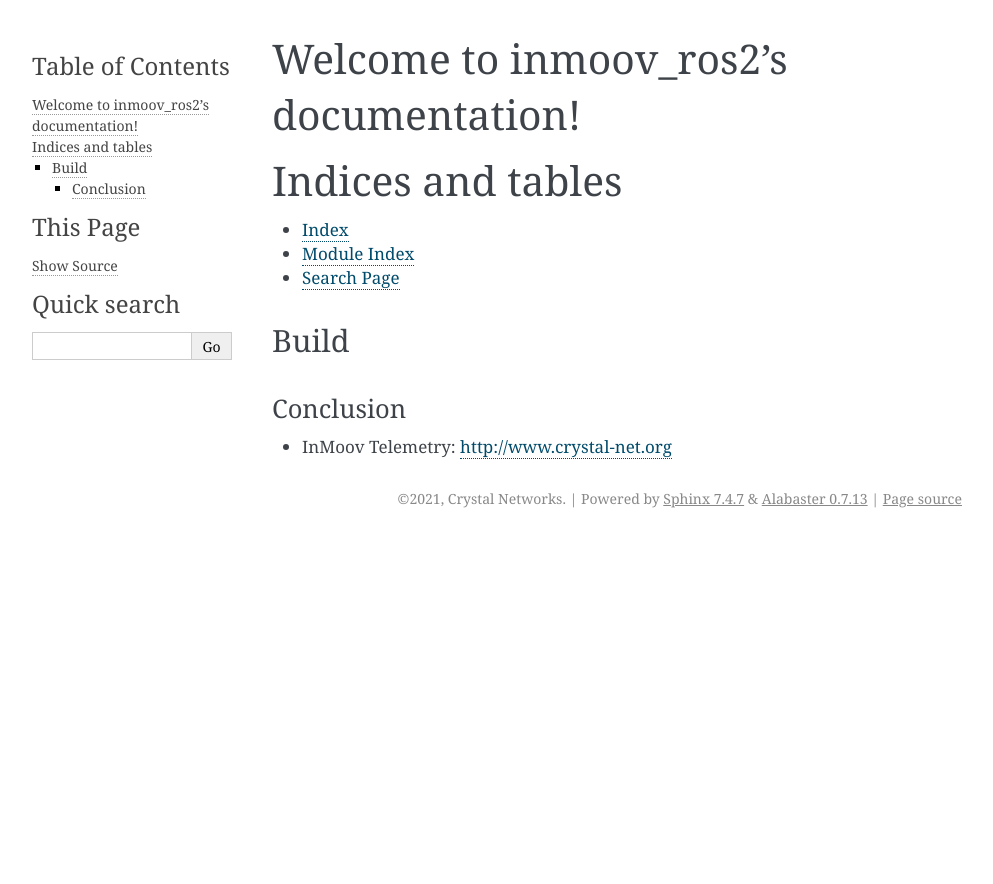
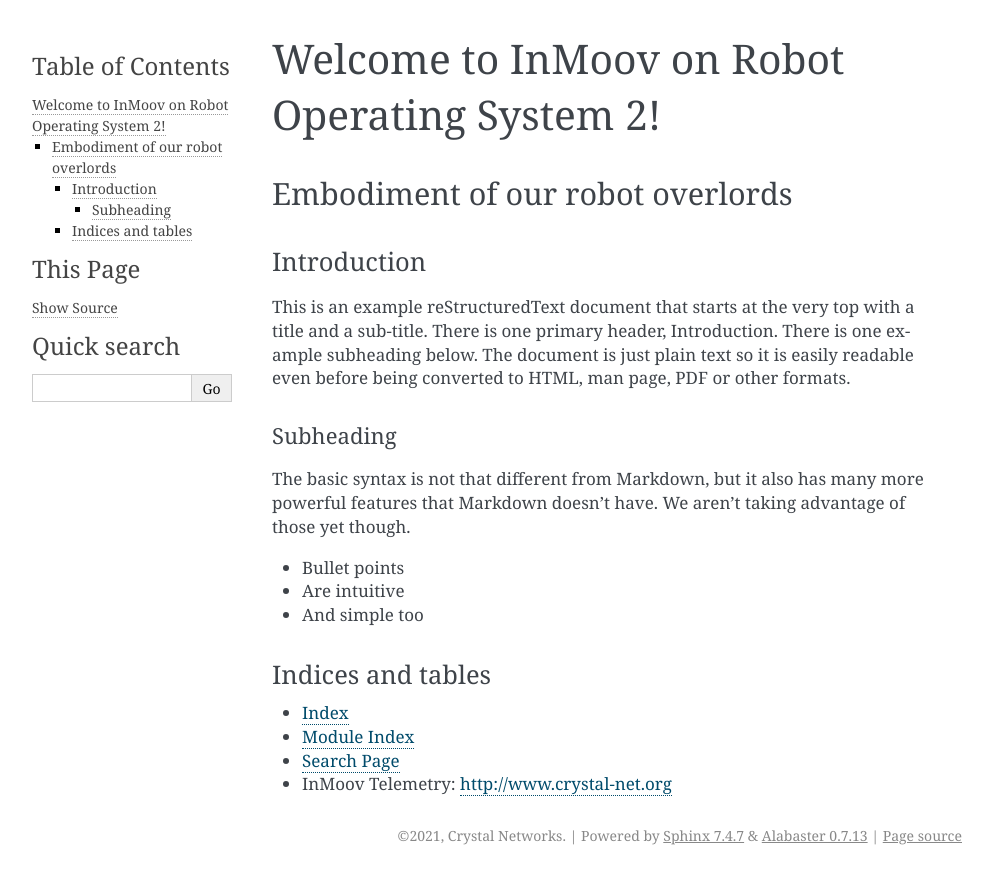
Before and after one commit to crystal-net/inmoov_core_orig, a Sphinx documentation site: the page built from docs/index.rst, in a window 1280 px wide. Shown: the top 884 px of the page, without its empty margins (148-1141 px from the left). Built offline with Sphinx 7.4.7, drawn with Linux system fonts in a browser that asks for light colours.

Commit message:
update docs

```diff
--- a/docs/index.rst
+++ b/docs/index.rst
@@ -3,8 +3,39 @@
    You can adapt this file completely to your liking, but it should at least
    contain the root `toctree` directive.
 
-Welcome to inmoov_ros2's documentation!
-=======================================
+
+
+
+=================
+Welcome to InMoov on Robot Operating System 2!
+=================
+-------------------------
+Embodiment of our robot overlords
+-------------------------
+
+
+
+Introduction
+============
+
+This is an example reStructuredText document that starts at the very top
+with a title and a sub-title. There is one primary header, Introduction.
+There is one example subheading below.
+The document is just plain text so it is easily readable even before
+being converted to HTML, man page, PDF or other formats.
+
+Subheading
+----------
+
+The basic syntax is not that different from Markdown, but it also
+has many more powerful features that Markdown doesn't have. We aren't
+taking advantage of those yet though.
+
+- Bullet points
+- Are intuitive
+- And simple too
+
+
 
 .. toctree::
    :maxdepth: 2
@@ -18,15 +49,4 @@ Indices and tables
 * :ref:`genindex`
 * :ref:`modindex`
 * :ref:`search`
-
-
-Build
--------------------
-
-
-
-Conclusion
-___________________
-
-
 * InMoov Telemetry: http://www.crystal-net.org
```
